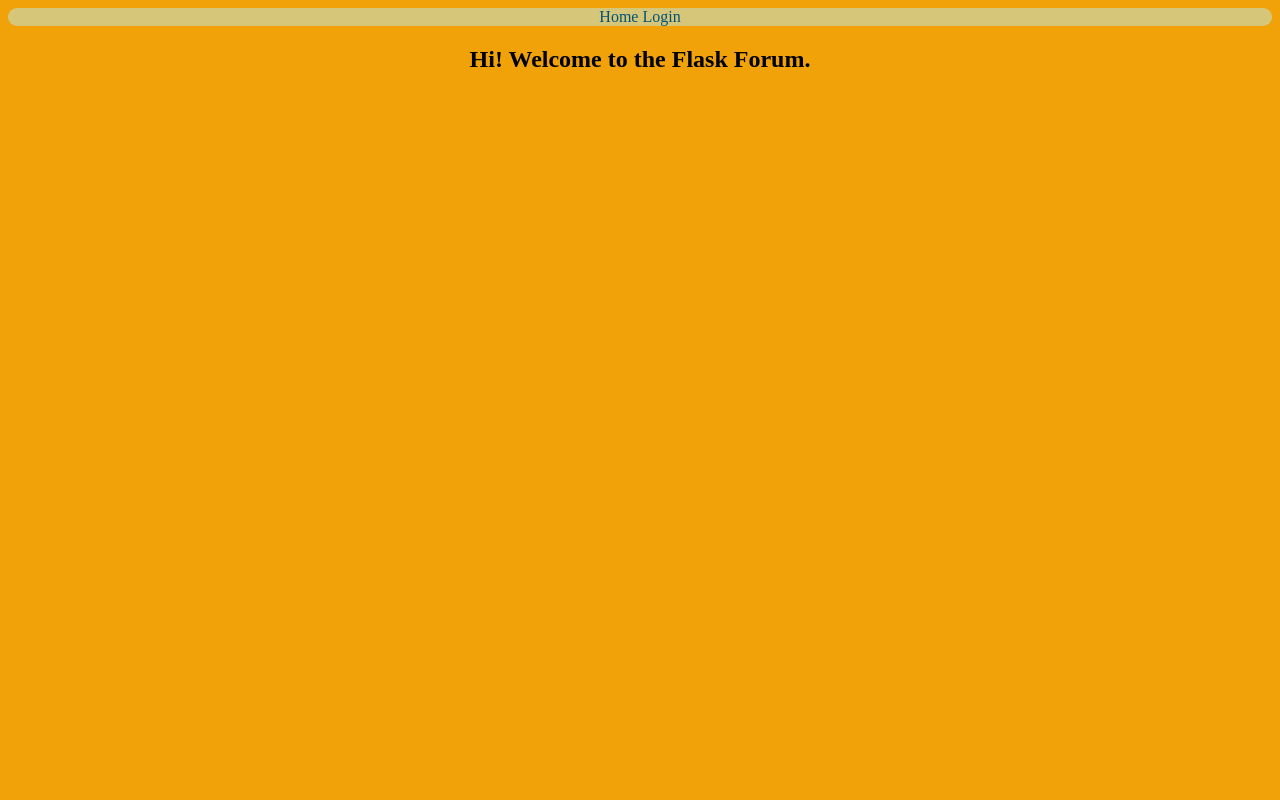
After one commit to ZR0W/Flask-Forum, a Flask app: template templates/home.html in a window 1280 px wide. The commit adds this page. Run offline with Flask 2, Linux system fonts and the light colour scheme; the template is opened without the code that fills it, so the values that code supplies are empty.

Commit message:
Overall visual update via static file folder; Minor content change;

```diff
--- /dev/null
+++ b/static/base.css
@@ -0,0 +1,25 @@
+:root {
+    --main-bg-color: #F1A208;
+    --aux-bg-color: #D5C67A;
+    --main-text-color: #052F5F;
+    --aux-text-color: #005377;
+    --block-color: #06A77D;
+
+}
+
+body {
+    background-color: var(--main-bg-color);
+    text-align: center;
+}
+
+a {
+    text-decoration: none;
+    color: var(--aux-text-color);
+}
+
+.nav-bar {
+    background-color: var(--aux-bg-color);
+    color: var(--aux-text-color);
+    font-size: medium;
+    border-radius: 15px;
+}
--- a/templates/base.html
+++ b/templates/base.html
@@ -1,5 +1,10 @@
-<div>
-        Home:
+<head>
+    <title>Flask Forum</title>
+    <link rel="stylesheet" href="{{ url_for('static', filename='base.css') }}">
+    <script src="https://ajax.googleapis.com/ajax/libs/jquery/3.5.1/jquery.min.js"></script>
+</head>
+<body>
+    <div class="nav-bar">
         <a href="{{ url_for('index') }}">Home</a>
         {% if current_user.is_anonymous %}
         <a href="{{ url_for('login') }}">Login</a>
@@ -14,3 +19,5 @@
             </header>
             {% block content %}{% endblock %}
     </section>
+
+</body>
--- /dev/null
+++ b/templates/home.html
@@ -0,0 +1,7 @@
+{% extends "base.html" %}
+
+{% block content %}
+    <h1>
+        Hi! Welcome to the Flask Forum.
+    </h1>
+{% endblock %}
--- a/templates/register.html
+++ b/templates/register.html
@@ -1,7 +1,9 @@
 {% extends "base.html" %}
 
 {% block header %}
-  <h1>{% block title %}Register{% endblock %}</h1>
+    <link rel="stylesheet" href="{{ url_for('static', filename='register.css') }}">
+    <script src="{{ url_for('static', filename='register.js') }}" ></script>
+    <h1>{% block title %}Register{% endblock %}</h1>
 {% endblock %}
 
 {% block content %}
```
Also changed, not shown: static/login.css (added, +34 -0 lines), static/login.js (added, +9 -0 lines), static/register.css (added, +28 -0 lines), README.md, data.db. Lines whose indentation alone changed are shown as unchanged.
